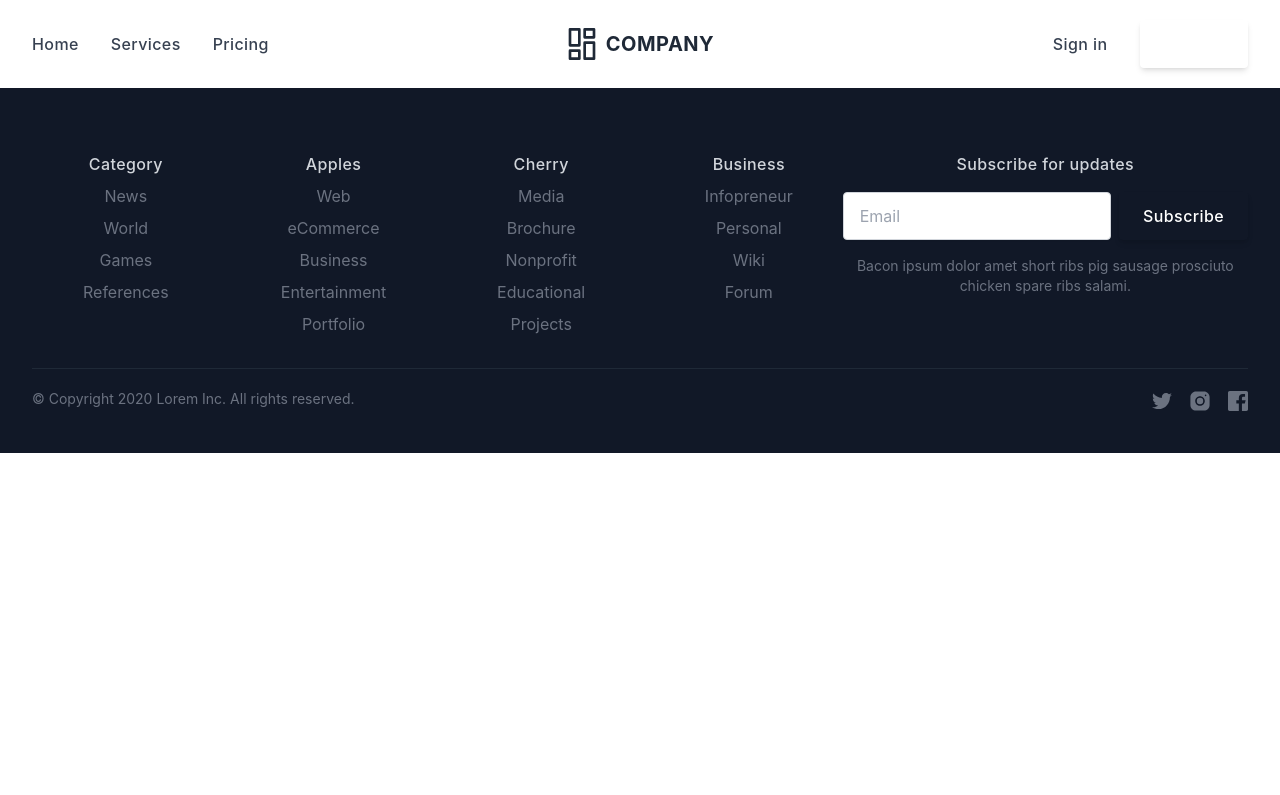
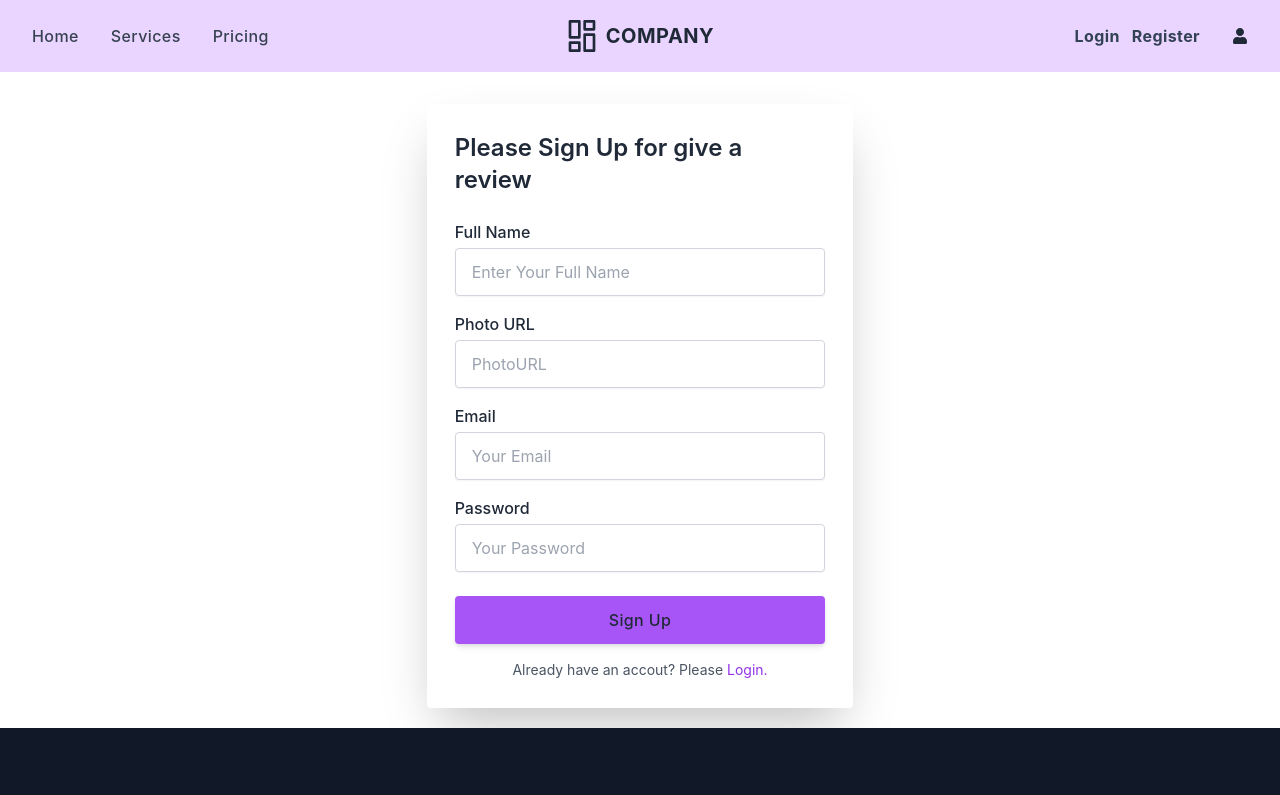
Before and after one commit to SanjidaSanju7/service-review-client-side, a React (Create React App) app: page /signup in a window 1280 px wide. Shown: the top 795 px of the page. Built offline with nearby package versions, Linux system fonts and the light colour scheme; no server answers.

Commit message:
signup page, userprofile created

```diff
--- a/src/Pages/Login/Login.js
+++ b/src/Pages/Login/Login.js
@@ -20,7 +20,7 @@ const Login = () => {
                 console.log(user);
             })
             .catch(error => {
-                console.log(error);
+                console.error(error);
                 setError(error.message)
             })
     }
@@ -39,7 +39,7 @@ const Login = () => {
                 setError('');
             })
             .catch(error => {
-                console.log(error);
+                console.error(error);
                 setError(error.message)
             })
 
--- a/src/Pages/Shared/Header.js
+++ b/src/Pages/Shared/Header.js
@@ -1,12 +1,20 @@
-import React, { useState } from 'react';
+import React, { useContext, useState } from 'react';
+import { FaUser } from 'react-icons/fa';
 import { Link } from 'react-router-dom';
+import { AuthContext } from '../../contexts/AuthProvider/AuthProvider';
 
 const Header = () => {
     const [isMenuOpen, setIsMenuOpen] = useState(false);
+    const { user, logOut } = useContext(AuthContext);
 
+    const handleLogOut = () => {
+        logOut()
+            .then(() => { })
+            .catch(error => console.error(error))
+    }
     return (
 
-        <div className="px-4 py-5 mx-auto sm:max-w-xl md:max-w-full lg:max-w-screen-xl md:px-24 lg:px-8">
+        <div className="px-4 py-5 mx-auto sm:max-w-xl md:max-w-full lg:max-w-screen-xl md:px-24 lg:px-8 bg-purple-200">
             <div className="relative d-flex grid items-center grid-cols-2 lg:grid-cols-3">
                 <ul className="d-flex items-center hidden space-x-8 lg:flex">
                     <li>
@@ -68,25 +76,46 @@ const Header = () => {
                 <ul className="d-flex items-center hidden ml-auto space-x-8 lg:flex">
                     <li>
                         <Link
-                            to="/"
-                            aria-label="Sign in"
-                            title="Sign in"
-                            className="font-medium tracking-wide text-gray-700 transition-colors duration-200 hover:text-deep-purple-accent-400"
+                            to=""
+                            aria-label="name"
+                            title="name"
+                            className="font-bold tracking-wide text-slate-700 transition-colors duration-200 hover:text-deep-purple-accent-400"
                         >
-                            Sign in
+                            {
+                                user?.uid ?
+                                    <>
+                                        {user?.displayName}
+                                        <button onClick={handleLogOut} className="btn-sm bg-purple-500 rounded ml-3">Log out</button>
+                                    </>
+                                    :
+                                    <>
+                                        <Link to='/login'> Login</Link>
+                                        <Link to='/register' className='ml-3'>Register</Link>
+                                    </>
+                            }
                         </Link>
                     </li>
                     <li>
                         <Link
-                            to="/"
-                            className="inline-flex items-center justify-center h-12 px-6 font-medium tracking-wide text-white transition duration-200 rounded shadow-md bg-deep-purple-accent-400 hover:bg-deep-purple-accent-700 focus:shadow-outline focus:outline-none"
-                            aria-label="Sign up"
-                            title="Sign up"
+                            to=""
+                            aria-label="user photo"
+                            title="user photo"
+                            className="font-bold tracking-widetransition-colors duration-200 hover:text-deep-purple-accent-400"
                         >
-                            Sign up
+                            {user?.photoURL ?
+                                <img style={{ height: '30px' }}
+                                    src={user?.photoURL} alt=''
+
+                                >
+                                </img>
+
+                                : <FaUser></FaUser>
+                            }
                         </Link>
                     </li>
                 </ul>
+
+                {/* mobile responsive */}
                 <div className="ml-auto lg:hidden">
                     <button
                         aria-label="Open Menu"
--- a/src/Pages/SignUp/SignUp.js
+++ b/src/Pages/SignUp/SignUp.js
@@ -1,9 +1,136 @@
-import React from 'react';
+import React, { useContext, useState } from 'react';
+import { Link } from 'react-router-dom';
+import { AuthContext } from '../../contexts/AuthProvider/AuthProvider';
 
 const SignUp = () => {
+
+    const [error, setError] = useState('');
+    const { createUser, updateUserProfile } = useContext(AuthContext);
+
+    const handleSubmit = event => {
+        event.preventDefault();
+        const form = event.target;
+        const name = form.name.value;
+        const photoURL = form.photoURL.value;
+        const email = form.email.value;
+        const password = form.password.value;
+        console.log(name, photoURL, email, password);
+
+        createUser(email, password)
+            .then(result => {
+                const user = result.user;
+                console.log(user);
+                form.reset();
+                handleUpdateUserProfile(name, photoURL);
+                setError('');
+            })
+            .catch(error => {
+                console.error(error);
+                setError(error.message)
+            })
+
+    }
+
+    const handleUpdateUserProfile = (name, photoURL) => {
+        const profile = {
+            displayName: name,
+            photoURL: photoURL
+        }
+
+        updateUserProfile(profile)
+            .then(() => { })
+            .catch(error => console.error(error));
+    }
     return (
-        <div>
+        <div className="bg-white rounded shadow-2xl p-7 w-full lg:w-1/3 mx-auto text-left mt-8 mb-5">
+            <h3 className="mb-4 text-xl font-semibold sm:mb-6 sm:text-2xl">
+                Please Sign Up for give a review
+            </h3>
+            <form onSubmit={handleSubmit} >
+                <div className="mb-1 sm:mb-2">
+                    <label
+                        htmlFor="firstName"
+                        className="inline-block mb-1 font-medium"
+                    >
+                        Full Name
+                    </label>
+                    <input
+                        placeholder="Enter Your Full Name"
+                        required
+                        type="text"
+                        className="flex-grow w-full h-12 px-4 mb-2 transition duration-200 bg-white border border-gray-300 rounded shadow-sm appearance-none focus:border-deep-purple-accent-400 focus:outline-none focus:shadow-outline"
+                        id="name"
+                        name="name"
+                    />
+                </div>
+                <div className="mb-1 sm:mb-2">
+                    <label
+                        htmlFor="firstName"
+                        className="inline-block mb-1 font-medium"
+                    >
+                        Photo URL
+                    </label>
+                    <input
+                        placeholder="PhotoURL"
+                        required
+                        type="text"
+                        className="flex-grow w-full h-12 px-4 mb-2 transition duration-200 bg-white border border-gray-300 rounded shadow-sm appearance-none focus:border-deep-purple-accent-400 focus:outline-none focus:shadow-outline"
+                        id="photoURL"
+                        name="photoURL"
+                    />
+                </div>
+                <div className="mb-1 sm:mb-2">
+                    <label
+                        htmlFor="email"
+                        className="inline-block mb-1 font-medium"
+                    >
+                        Email
+                    </label>
+                    <input
+                        placeholder="Your Email"
+                        required
+                        type="email"
+                        className="flex-grow w-full h-12 px-4 mb-2 transition duration-200 bg-white border border-gray-300 rounded shadow-sm appearance-none focus:border-deep-purple-accent-400 focus:outline-none focus:shadow-outline"
+                        id="email"
+                        name="email"
+                    />
+                </div>
+                <div className="mb-1 sm:mb-2">
+                    <label
+                        htmlFor="password"
+                        className="inline-block mb-1 font-medium"
+                    >
+                        Password
+                    </label>
+                    <input
+                        placeholder="Your Password"
+                        required
+                        type="password"
+                        className="flex-grow w-full h-12 px-4 mb-2 transition duration-200 bg-white border border-gray-300 rounded shadow-sm appearance-none focus:border-deep-purple-accent-400 focus:outline-none focus:shadow-outline"
+                        id="password"
+                        name="password"
+                    />
+                </div>
+                <div className="mt-4 mb-2 sm:mb-4">
+                    <p className="text-xs text-red-500 sm:text-sm text-center">
+                        {error}
+                    </p>
+                </div>
+                <div className="mt-4 mb-2 sm:mb-4">
+                    <button
+                        type="submit"
+                        className="inline-flex items-center justify-center w-full h-12 px-6 font-medium tracking-wide transition duration-200 rounded shadow-md bg-deep-purple-accent-400 hover:bg-deep-purple-accent-700 focus:shadow-outline focus:outline-none bg-purple-500"
+                    >
+                        Sign Up
+                    </button>
+                </div>
 
+
+                <p className="text-xs text-gray-600 sm:text-sm text-center">
+                    Already have an accout? Please
+                    <Link to='/login' className="text-purple-600"> Login.</Link>
+                </p>
+            </form>
         </div>
     );
 };
--- a/src/contexts/AuthProvider/AuthProvider.js
+++ b/src/contexts/AuthProvider/AuthProvider.js
@@ -1,6 +1,6 @@
 import React, { useEffect, useState } from 'react';
 import { createContext } from "react";
-import { createUserWithEmailAndPassword, getAuth, onAuthStateChanged, signInWithEmailAndPassword, signInWithPopup } from 'firebase/auth';
+import { createUserWithEmailAndPassword, getAuth, onAuthStateChanged, signInWithEmailAndPassword, signInWithPopup, signOut, updateProfile } from 'firebase/auth';
 import app from '../../firebase/firebase.config';
 
 
@@ -23,6 +23,13 @@ const AuthProvider = ({ children }) => {
     const signIn = (email, password) => {
         return signInWithEmailAndPassword(auth, email, password);
     }
+    const updateUserProfile = (profile) => {
+        return updateProfile(auth.currentUser, profile)
+    }
+
+    const logOut = () => {
+        return signOut(auth);
+    }
 
     useEffect(() => {
         const unsubscribe = onAuthStateChanged(auth, (currentUser) => {
@@ -41,7 +48,9 @@ const AuthProvider = ({ children }) => {
         loading,
         providerLogin,
         createUser,
-        signIn
+        signIn,
+        updateUserProfile,
+        logOut
     };
 
     return (
```
